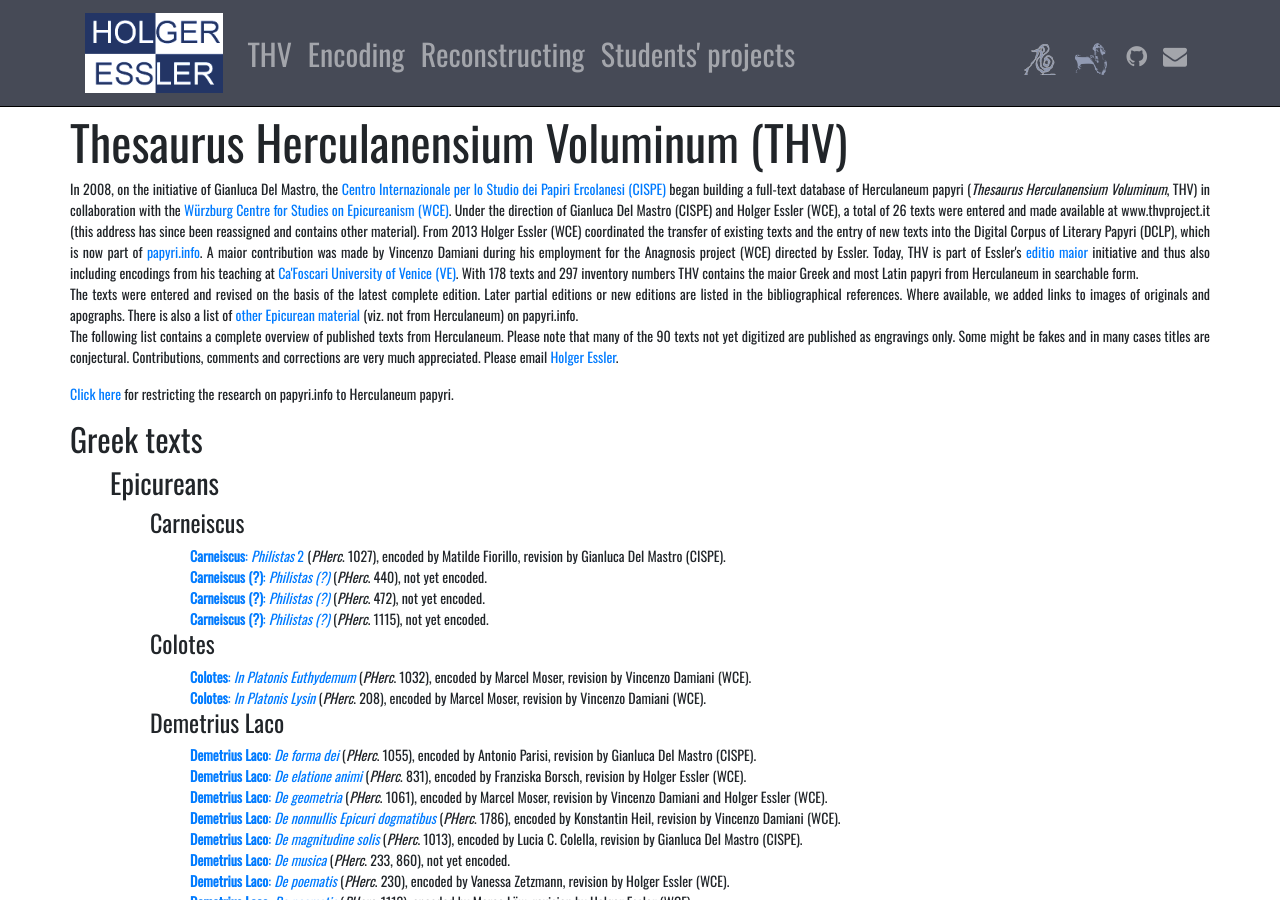
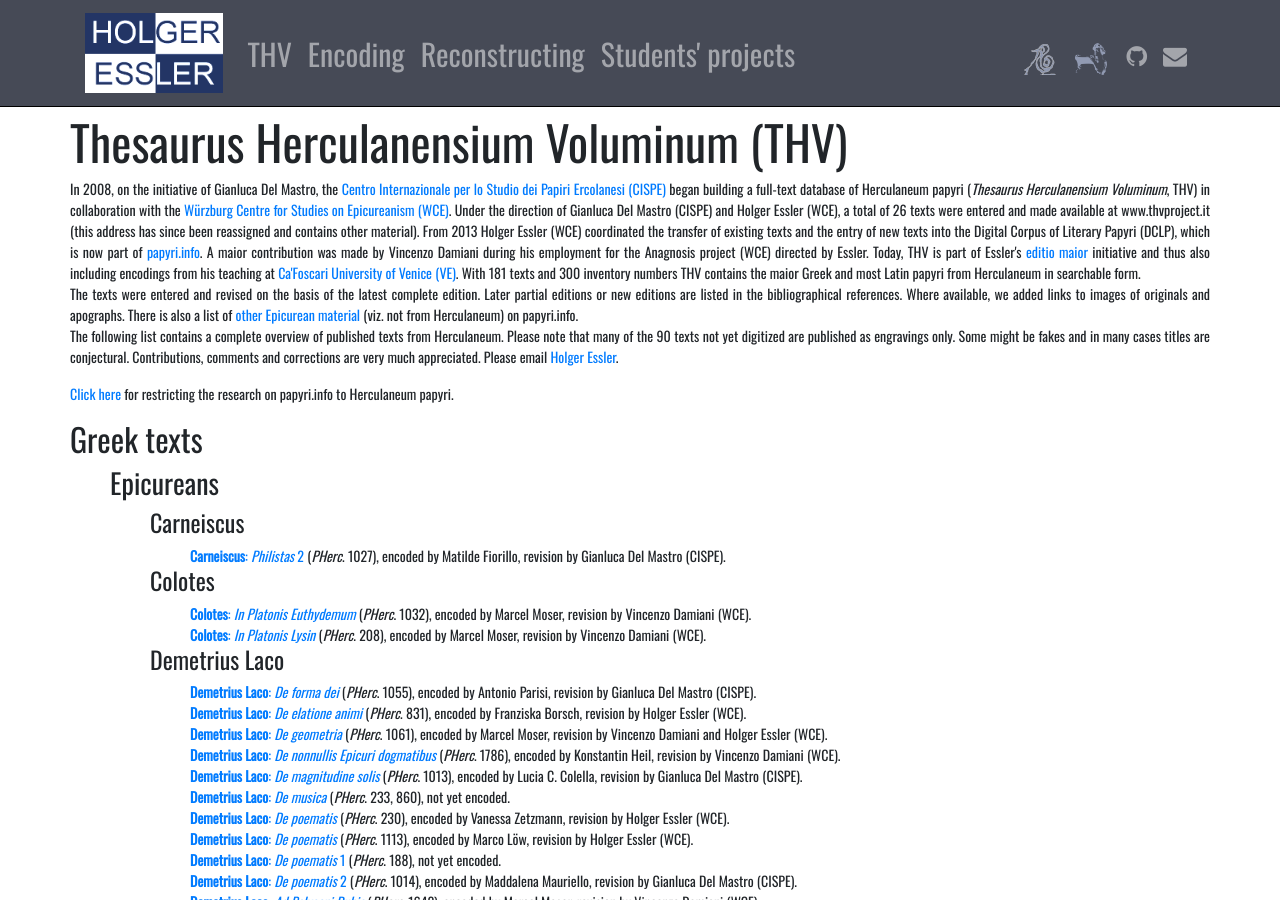
Before and after one commit to HolgerEssler/HolgerEssler.github.io, a Jekyll site: the page built from thv.html, in a window 1280 px wide and 900 px high. Built offline with Jekyll 4.4.1, drawn with Linux system fonts in a browser that asks for light colours; nearby versions of some CDN libraries; some of the changed text lies outside the part shown.

Commit message:
Added encodings from Class summer  2024.

```diff
--- a/thv.html
+++ b/thv.html
@@ -21,7 +21,7 @@ permalink: /thv
           </div>
           <div class="row">
             <p style="font-size: 14px !important;">
-              In 2008, on the initiative of Gianluca Del Mastro, the <a href="https://cispe.org/">Centro Internazionale per lo Studio dei Papiri Ercolanesi (CISPE)</a> began building a full-text database of Herculaneum papyri (<i>Thesaurus Herculanensium Voluminum</i>, THV) in collaboration with the <a href="https://epikur-wuerzburg.de/">W&uuml;rzburg Centre for Studies on Epicureanism (WCE)</a>. Under the direction of Gianluca Del Mastro (CISPE) and Holger Essler (WCE), a total of 26 texts were entered and made available at www.thvproject.it (this address has since been reassigned and contains other material). From 2013 Holger Essler (WCE) coordinated the transfer of existing texts and the entry of new texts into the Digital Corpus of Literary Papyri (DCLP), which is now part of <a href="https://papyri.info">papyri.info</a>. A maior contribution was made by Vincenzo Damiani during his employment for the Anagnosis project (WCE) directed by Essler. Today, THV is part of  Essler's <a href="https://epikur-wuerzburg.de/aktivitaeten/editio/">editio maior</a> initiative and thus also including encodings from his teaching at <a href="https://www.unive.it/data/persone/22047005">Ca'Foscari University of Venice (VE)</a>. With 178 texts and 297 inventory numbers THV contains the maior Greek and most Latin papyri from Herculaneum in searchable form.<br/>
+              In 2008, on the initiative of Gianluca Del Mastro, the <a href="https://cispe.org/">Centro Internazionale per lo Studio dei Papiri Ercolanesi (CISPE)</a> began building a full-text database of Herculaneum papyri (<i>Thesaurus Herculanensium Voluminum</i>, THV) in collaboration with the <a href="https://epikur-wuerzburg.de/">W&uuml;rzburg Centre for Studies on Epicureanism (WCE)</a>. Under the direction of Gianluca Del Mastro (CISPE) and Holger Essler (WCE), a total of 26 texts were entered and made available at www.thvproject.it (this address has since been reassigned and contains other material). From 2013 Holger Essler (WCE) coordinated the transfer of existing texts and the entry of new texts into the Digital Corpus of Literary Papyri (DCLP), which is now part of <a href="https://papyri.info">papyri.info</a>. A maior contribution was made by Vincenzo Damiani during his employment for the Anagnosis project (WCE) directed by Essler. Today, THV is part of  Essler's <a href="https://epikur-wuerzburg.de/aktivitaeten/editio/">editio maior</a> initiative and thus also including encodings from his teaching at <a href="https://www.unive.it/data/persone/22047005">Ca'Foscari University of Venice (VE)</a>. With 181 texts and 300 inventory numbers THV contains the maior Greek and most Latin papyri from Herculaneum in searchable form.<br/>
               The texts were entered and revised on the basis of the latest complete edition. Later partial editions or new editions are listed in the bibliographical references. Where available, we added links to images of originals and apographs. There is also a list of <a href="https://holgeressler.github.io/epicurean">other Epicurean material</a> (viz. not from Herculaneum) on papyri.info.<br/>
               The following list contains a complete overview of published texts from Herculaneum. Please note that many of the 90 texts not yet digitized are published as engravings only. Some might be fakes and in many cases titles are conjectural. Contributions, comments and corrections are very much appreciated. Please email <a href="mailto:holger.essler@gmail.com">Holger Essler</a>.
             <p style="font-size: 14px !important;"><a href="https://papyri.info/search?STRING=(herculaneum)&amp;no_caps=on&amp;no_marks=on&amp;target=metadata&amp;DATE_MODE=LOOSE&amp;DOCS_PER_PAGE=15&amp;NOME=campania">Click here</a> for restricting the research on papyri.info to Herculaneum papyri.</p>
@@ -42,9 +42,6 @@ permalink: /thv
                   <div class="row">
                     <ol class="thv">
                       <li><a href="https://papyri.info/dclp/59436"><b>Carneiscus</b>: <i>Philistas</i> 2</a> (<i>PHerc</i>. 1027), encoded by Matilde Fiorillo, revision by Gianluca Del Mastro (CISPE).</li>
-                      <li><a href="https://papyri.info/dclp/59434"><b>Carneiscus (?)</b>: <i>Philistas (?)</i></a> (<i>PHerc</i>. 440), not yet encoded.</li>
-                      <li><a href="https://papyri.info/dclp/998498"><b>Carneiscus (?)</b>: <i>Philistas (?)</i></a> (<i>PHerc</i>. 472), not yet encoded.</li>
-                      <li><a href="https://papyri.info/dclp/59435"><b>Carneiscus (?)</b>: <i>Philistas (?)</i></a> (<i>PHerc</i>. 1115), not yet encoded.</li>
                     </ol>
                   </div>
                 </li>
```
Also changed, not shown: other parts of thv.html (+3 -0 lines). Lines whose indentation alone changed are shown as unchanged.
